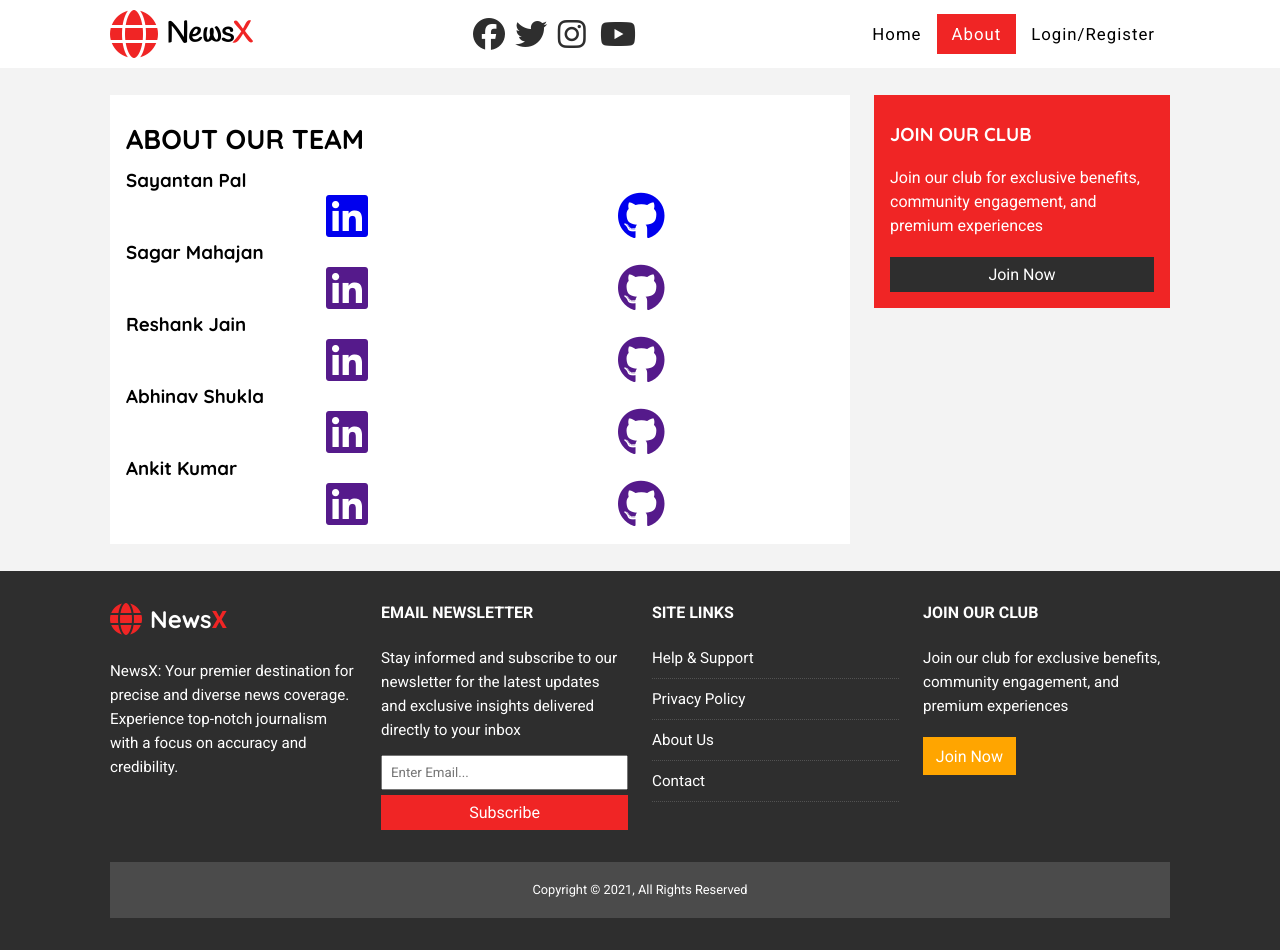
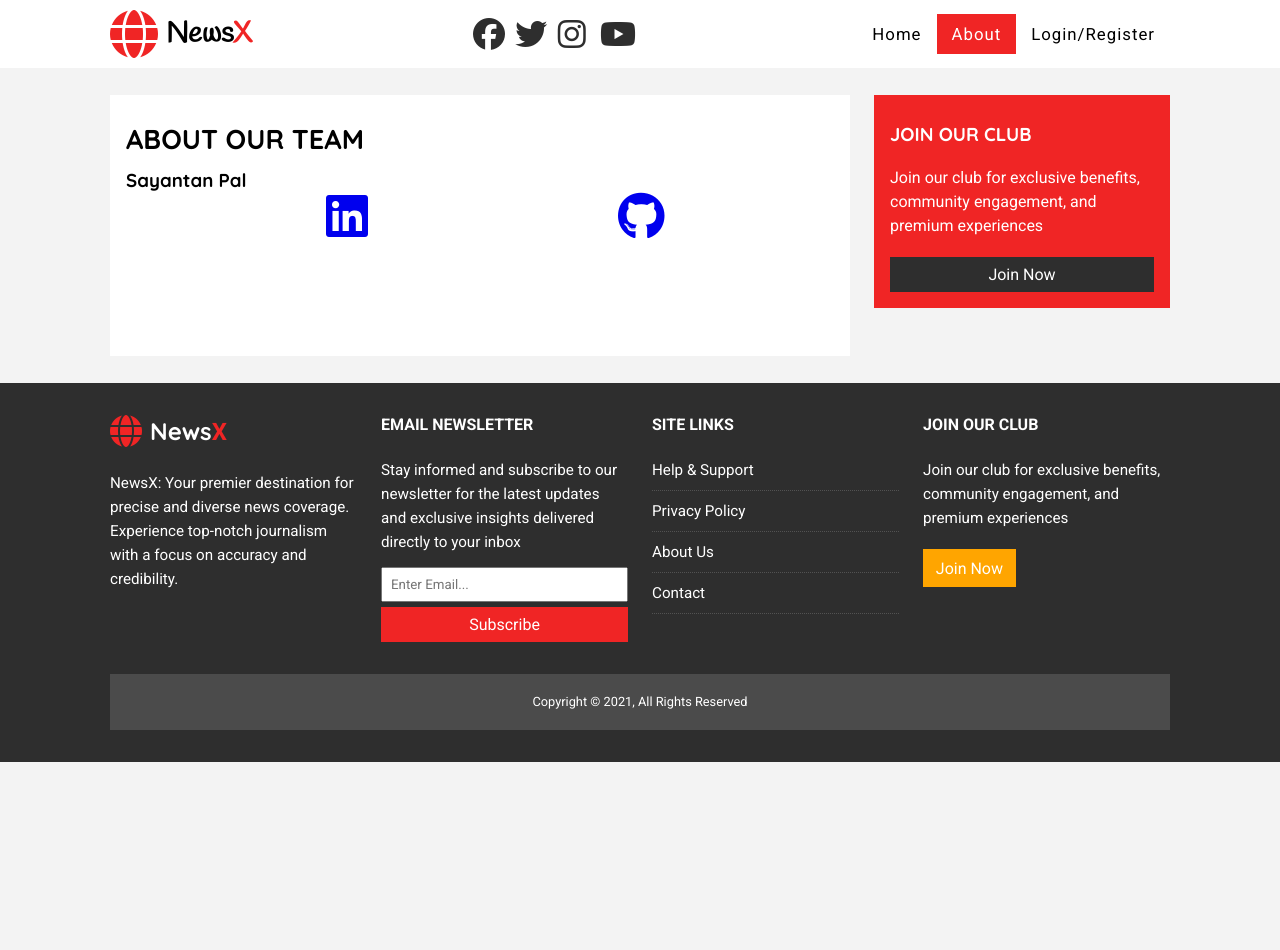
Before and after one commit to sayu1803/NewsX, a plain HTML site: page html/about.html in a window 1280 px wide. After the commit the page ends 800 px from the top, so only its background shows below. Drawn offline with Linux system fonts and the light colour scheme.

Commit message:
Update about.html

```diff
--- a/html/about.html
+++ b/html/about.html
@@ -61,14 +61,6 @@
                 <h2>ABOUT OUR TEAM</h2>
                 <h3>Sayantan Pal</h3>
                 <a href="https://www.linkedin.com/in/sayantan-pal-197176242/" class="aboutt"><i class="fa-brands fa-linkedin fa-3x"></i></a><a href="https://github.com/sayu1803"><i class="fa-brands fa-github fa-3x"></i></a>
-                <h3>Sagar Mahajan</h3>
-                <a href="" class="aboutt"><i class="fa-brands fa-linkedin  fa-3x"></i></a><a href=""><i class="fa-brands fa-github fa-3x"></i></a>
-                <h3>Reshank Jain</h3>
-                <a href="" class="aboutt"><i class="fa-brands fa-linkedin  fa-3x"></i></a><a href=""><i class="fa-brands fa-github fa-3x"></i></a>
-                <h3>Abhinav Shukla</h3>
-                <a href="" class="aboutt"><i class="fa-brands fa-linkedin  fa-3x"></i></a><a href=""><i class="fa-brands fa-github fa-3x"></i></a>
-                <h3>Ankit Kumar</h3>
-                <a href="" class="aboutt"><i class="fa-brands fa-linkedin  fa-3x"></i></a><a href=""><i class="fa-brands fa-github fa-3x"></i></a>
 
 
             </article>
```
